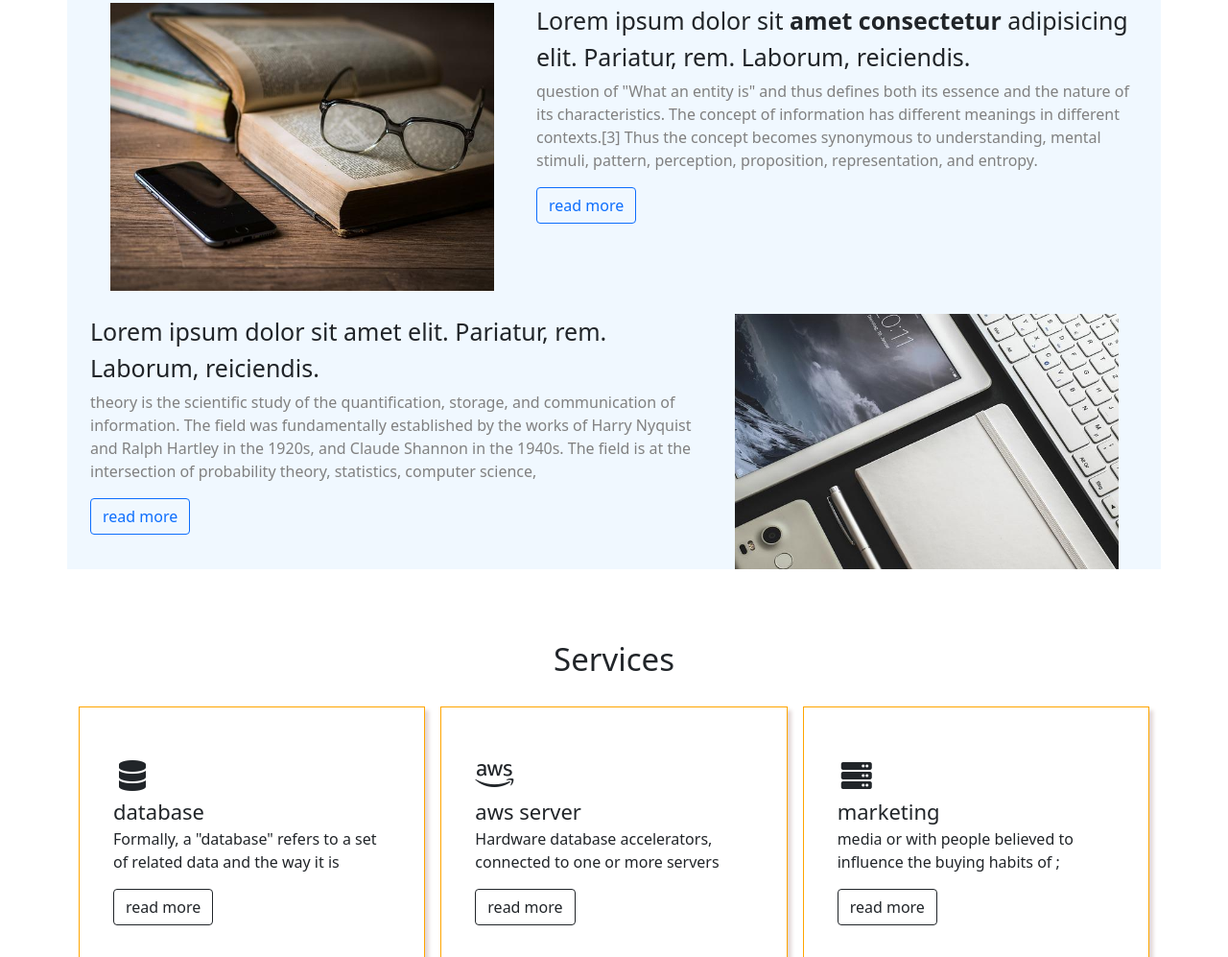
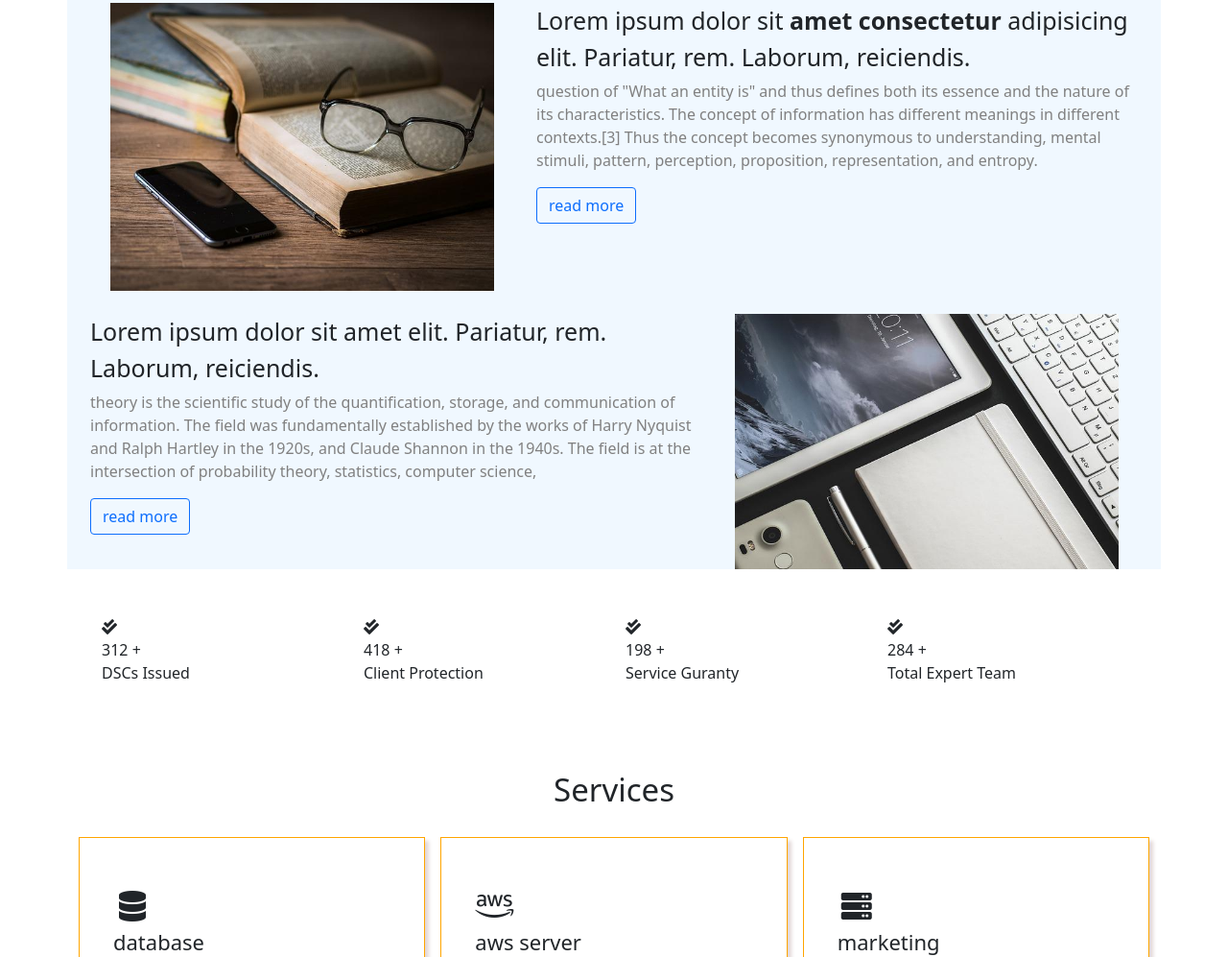
Before and after one commit to Rahulboyat/test_project, a plain HTML site: page index.html in a window 1280 px wide. Shown: the part 658-1655 px from the top of the page at 96% size. Drawn offline with nearby package versions, Linux system fonts and the light colour scheme.

Commit message:
Update index.html

```diff
--- a/index.html
+++ b/index.html
@@ -151,6 +151,57 @@
         </div>
 
     </section>
+
+         <section class="clint_section mt-5 ">
+
+            <div class="row container mx-auto">
+                <div class="col-md-6 col-lg-3">
+
+
+                    <div class="clint_box">
+                        <div class="clint_icon"> <i class="fas fa-check-double"></i></div>
+                        <h class="counter">312</h>
+                        <h>+</h>
+                        <p>DSCs Issued</p>
+
+                    </div>
+
+                </div>
+                <div class="col-md-6 col-lg-3">
+                    <div class="clint_box">
+                        <div class="clint_icon"> <i class="fas fa-check-double"></i></div>
+                        <h class="counter">418</h>
+                        <h>+</h>
+                        <p>Client Protection</p>
+
+                    </div>
+
+                </div>
+                <div class="col-md-6 col-lg-3">
+                    <div class="clint_box">
+                        <div class="clint_icon"> <i class="fas fa-check-double"></i></div>
+                        <h class="counter">198</h>
+                        <h>+</h>
+                        <p>Service Guranty</p>
+
+                    </div>
+
+                </div>
+                <div class="col-md-6 col-lg-3">
+                    <div class="clint_box">
+                        <div class="clint_icon"> <i class="fas fa-check-double"></i></div>
+                        <h class="counter">284</h>
+                        <h>+</h>
+                        <p>Total Expert Team</p>
+
+                    </div>
+
+                </div>
+
+            </div>
+
+        </section>
+
 
 
     <!-- -------- service section start------- -->
```
